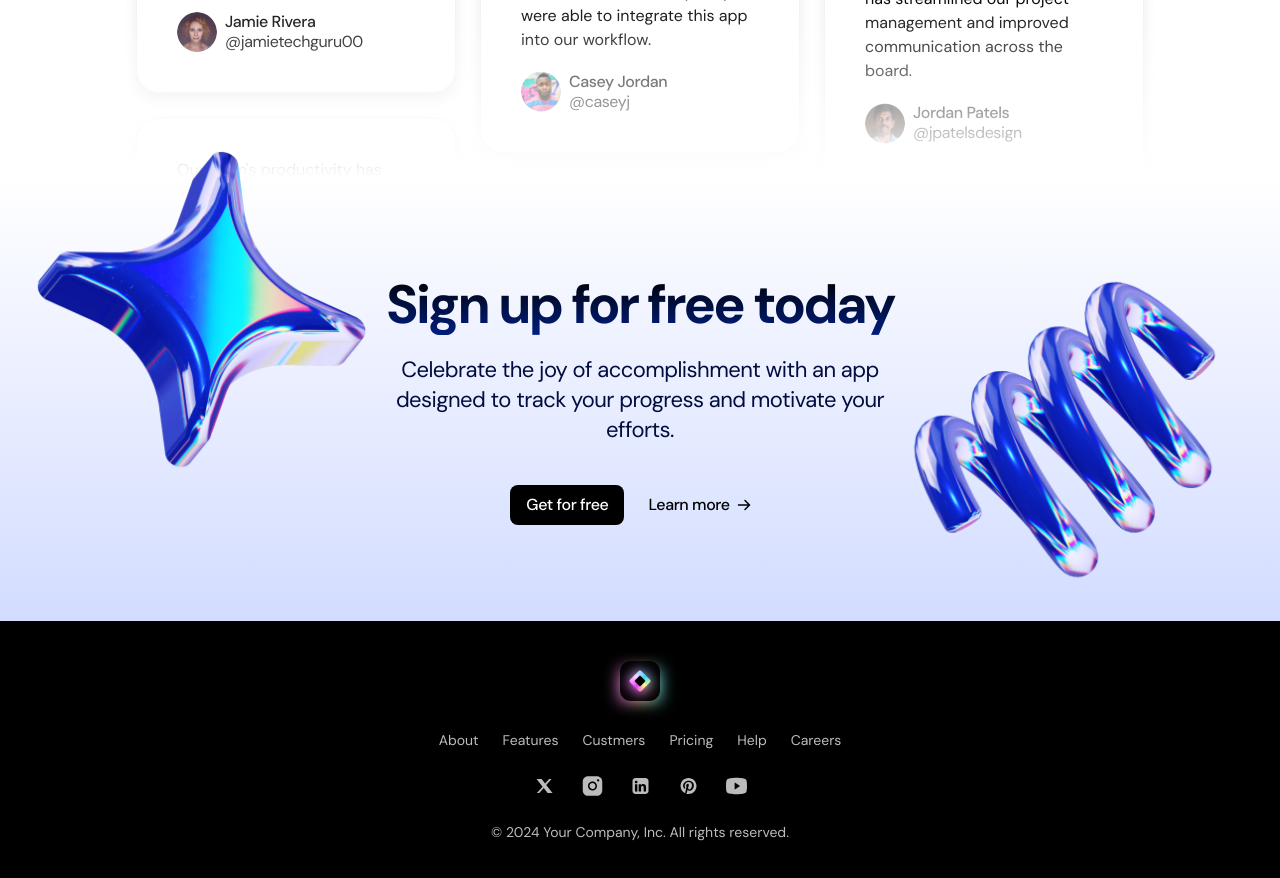
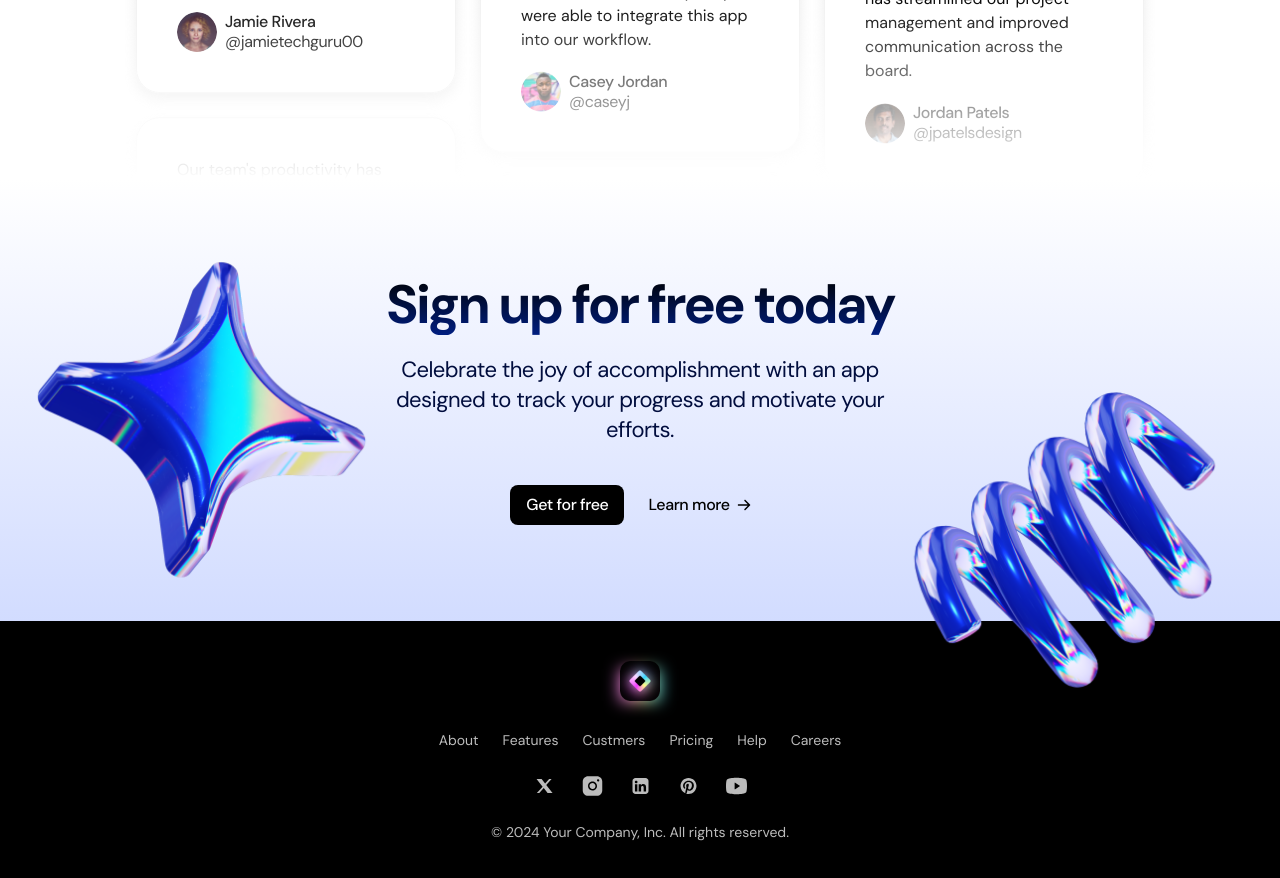
Before and after one commit to harshxraj/saas-landing-nextjs, a Next.js app: page / in a window 1280 px wide. Shown: the part 4000-4878 px from the top of the page. Built offline with nearby package versions, Linux system fonts and the light colour scheme.

Commit message:
all animations done

```diff
--- a/src/sections/CallToAction.tsx
+++ b/src/sections/CallToAction.tsx
@@ -1,11 +1,22 @@
+"use client";
 import ArrowRight from "@/assets/arrow-right.svg";
 import starImage from "@/assets/star.png";
 import springImage from "@/assets/spring.png";
 import Image from "next/image";
+import { motion, useScroll, useTransform } from "framer-motion";
+import { useRef } from "react";
 
 export const CallToAction = () => {
+  const sectionRef = useRef(null);
+  const { scrollYProgress } = useScroll({
+    target: sectionRef,
+    offset: ["start end", "end start"],
+  });
+
+  const translateY = useTransform(scrollYProgress, [0, 1], [150, -150]);
+
   return (
-    <section className="bg-gradient-to-b from-white to-[#D2DCFF] py-24 overflow-x-clip">
+    <section ref={sectionRef} className="bg-gradient-to-b from-white to-[#D2DCFF] py-24 overflow-x-clip">
       <div className="container">
         <div className="section-heading relative">
           <h2 className="section-title">Sign up for free today</h2>
@@ -14,17 +25,23 @@ export const CallToAction = () => {
             efforts.
           </p>
 
-          <Image
-            src={starImage}
+          <motion.img
+            src={starImage.src}
             alt="star image"
             width={360}
             className="absolute -left-[350px] -top-[137px]"
+            style={{
+              translateY,
+            }}
           />
-          <Image
-            src={springImage}
+          <motion.img
+            src={springImage.src}
             alt="spring image"
             width={360}
             className="absolute -right-[331px] -top-[19px]"
+            style={{
+              translateY,
+            }}
           />
         </div>
 
```
